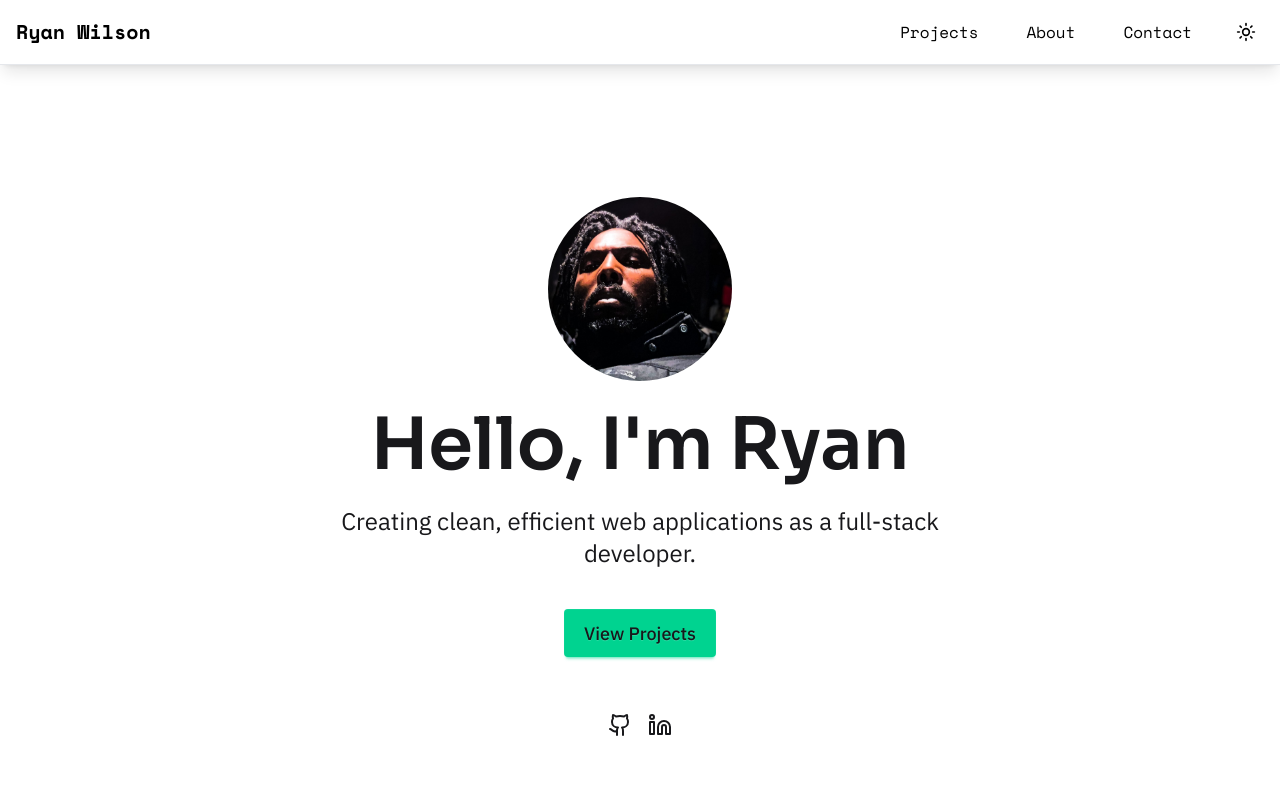
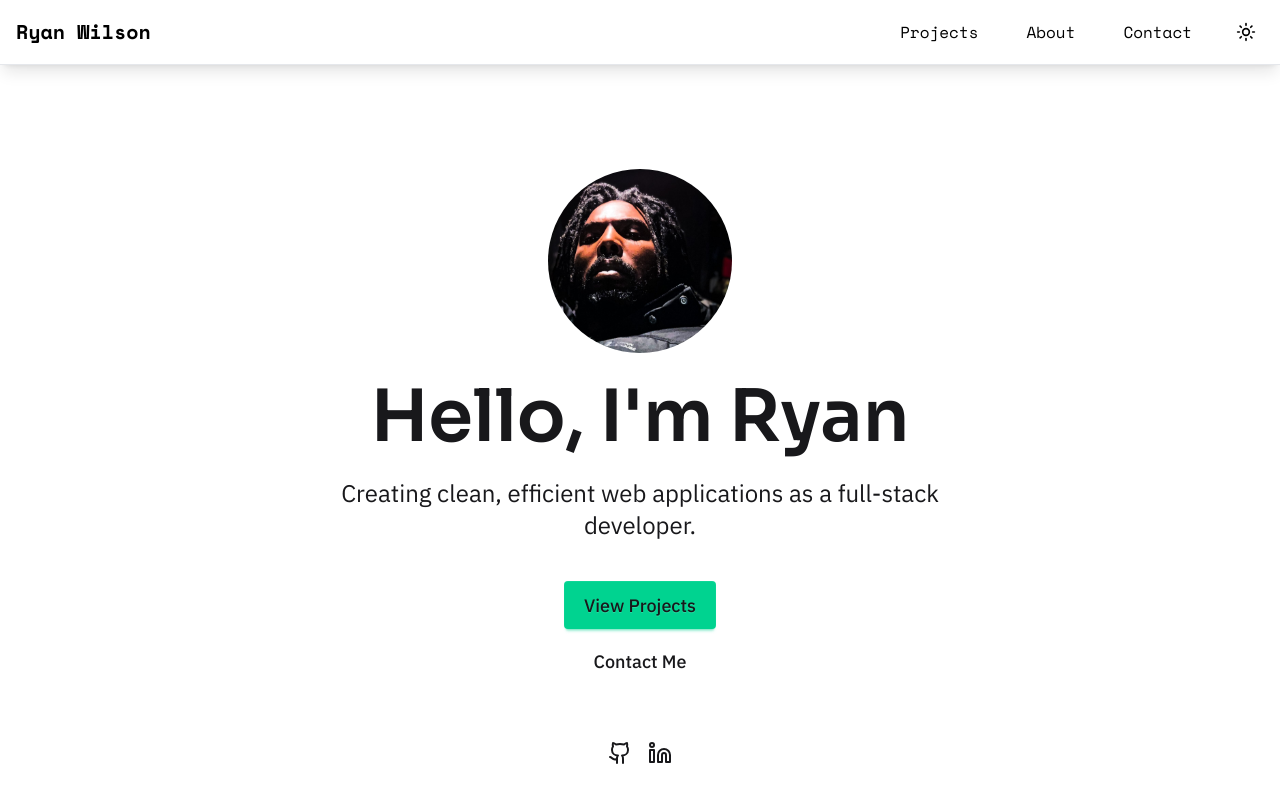
Before and after one commit to RW2023/ryan-2025, a Next.js app: page / in a window 1280 px wide. Shown: the top 800 px of the page. Built offline with nearby package versions, Linux system fonts and the light colour scheme.

Commit message:
refactor: update ButtonProps to include 'ghost' variant and enhance layout in HeroSection component

```diff
--- a/src/components/Button.tsx
+++ b/src/components/Button.tsx
@@ -5,11 +5,11 @@ import Link from "next/link";
 import { ArrowRight } from "lucide-react";
 import { twMerge } from "tailwind-merge";
 
-// Update ButtonProps interface to include new variants
+// Update ButtonProps interface to include new variant
 interface ButtonProps {
   href: string;
   label: string;
-  variant?: "primary" | "outline" | "success" | "alert";
+  variant?: "primary" | "outline" | "success" | "alert" | "ghost";
   size?: "sm" | "md" | "lg";
   icon?: boolean;
 }
@@ -33,6 +33,8 @@ export default function Button({
       ? "btn-success"
       : variant === "alert"
       ? "btn-error"
+      : variant === "ghost"
+      ? "btn-ghost"
       : "btn-primary";
 
   return (
--- a/src/components/HeroSection.tsx
+++ b/src/components/HeroSection.tsx
@@ -51,15 +51,19 @@ export default function HeroSection() {
           whileInView={{ opacity: 1, y: 0 }}
           viewport={{ once: true }}
           transition={{ duration: 0.7, delay: 0.4, ease: "easeOut" }}
-          className="bg-background/80 backdrop-blur-md p-4 rounded-lg text-primary"
+          className="bg-background/80 backdrop-blur-md p-4 rounded-lg text-primary flex flex-col gap-2 items-center"
         >
           <Button
             href="/projects"
             label="View Projects"
             variant="success"
             size="lg"
-
-
+          />
+          <Button
+            href="/contact"
+            label="Contact Me"
+            variant="outline"
+            size="lg"
           />
         </motion.div>
 
@@ -84,13 +88,7 @@ export default function HeroSection() {
           >
             <Linkedin />
           </Link>
-          {/* <Link
-            href="mailto:hello@ryanwilson.dev"
-            aria-label="Email"
-            className="hover:text-primary"
-          >
-            <Mail />
-          </Link> */}
+
         </motion.div>
       </div>
     </section>
```
